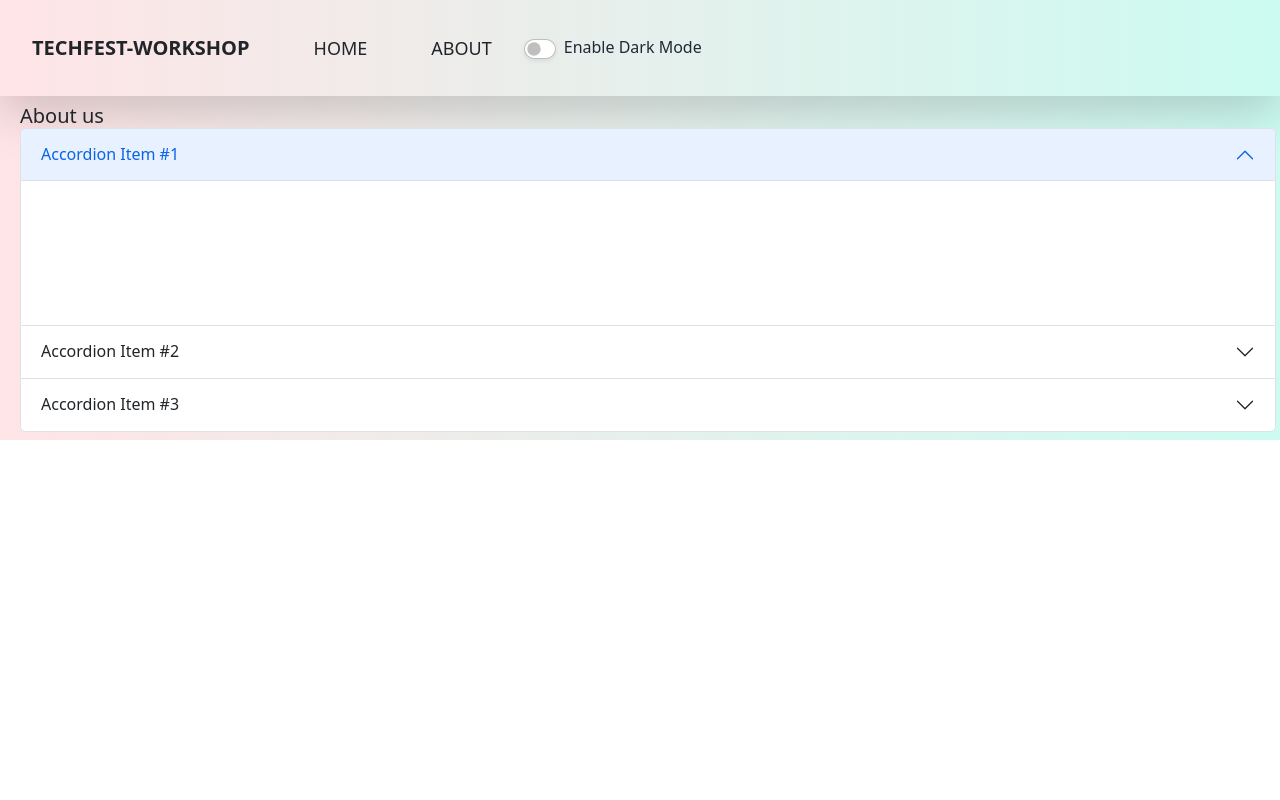
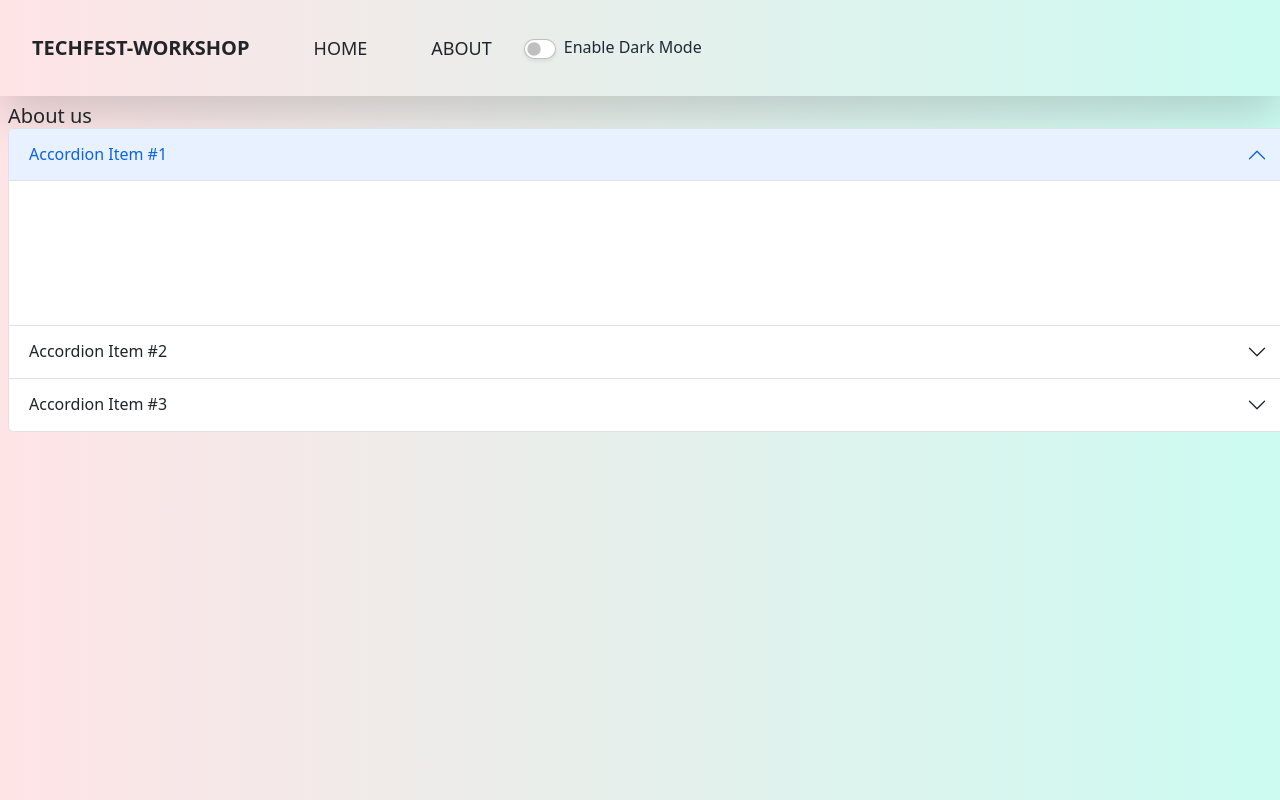
Before and after one commit to ShagunSG/WebD-Workshop, a React (Create React App) app: page /about in a window 1280 px wide. Built offline with nearby package versions, Linux system fonts and the light colour scheme.

Commit message:
again, forgot

```diff
--- a/src/components/About.js
+++ b/src/components/About.js
@@ -2,7 +2,7 @@ import React from 'react'
 
 export default function About() {
     return (
-        <div className="mx-2 my-2 container text-xl">
+        <div className="mx-2 my-2 h-[calc(100vh-112px)] w-screen text-xl overflow-y-hidden">
             <h1>About us</h1>
             <div className="accordion" id="accordionExample">
                 <div className="accordion-item">
--- a/src/components/LandingPage.js
+++ b/src/components/LandingPage.js
@@ -1,7 +1,5 @@
 import Navbar from './Navbar'
 import TextForm from './TextForm';
-import About from './About'
-import Doggy from './Doggy'
 import React from 'react';
 import useLocalStorage from 'use-local-storage';
 import {motion} from 'framer-motion';
@@ -32,9 +30,6 @@ export default function LandingPage() {
           <div className="container my-3">
            <TextForm/>
           </div>
-          <div className="container my-3"><About/></div>
-          <Doggy></Doggy>
-
         </motion.div>
     );
 }
--- a/src/components/Navbar.js
+++ b/src/components/Navbar.js
@@ -2,7 +2,6 @@ import React, { useState } from 'react'
 import PropTypes from 'prop-types'
 import '../App.css'
 import {motion} from 'framer-motion';
-// import { Link } from 'react-router-dom;
 
 export default function Navbar(props) {
 
@@ -15,9 +14,9 @@ export default function Navbar(props) {
     <>
 
       <div className='w-full h-24 flex flex-row shadow-lg border-b-1 border-black justify-left items-center bg-gradient-to-r from-rose-100 to-teal-100'>
-        <motion.div className='mx-8' animate={{y: move1? -10: 0}} onHoverStart={()=> {setMove1(!move1)}} onHoverEnd={()=> {setMove1(!move1)}}><h1 className='uppercase text-xl font-bold'><a href='/'>techfest-workshop</a></h1></motion.div>
+        <motion.div className='mx-8' animate={{y: move1? -10: 0}} onHoverStart={()=> {setMove1(!move1)}} onHoverEnd={()=> {setMove1(!move1)}}><h1 className='uppercase text-xl font-bold'><a href="/WebD-Workshop">techfest-workshop</a></h1></motion.div>
         <motion.div className='mx-8' animate={{y: move2? -10: 0}} onHoverStart={()=> {setMove2(!move2)}} onHoverEnd={()=> {setMove2(!move2)}}><h1 className='uppercase text-lg'>home </h1></motion.div>
-        <motion.div className='mx-8' animate={{y: move3? -10: 0}} onHoverStart={()=> {setMove3(!move3)}} onHoverEnd={()=> {setMove3(!move3)}}><h1 className='uppercase text-lg '><a href='src\components\About.js'>about</a></h1></motion.div>
+        <motion.div className='mx-8' animate={{y: move3? -10: 0}} onHoverStart={()=> {setMove3(!move3)}} onHoverEnd={()=> {setMove3(!move3)}}><h1 className='uppercase text-lg '><a href="/about">about</a></h1></motion.div>
         <div className=''></div>
         <div className="form-check form-switch">
         <input className="form-check-input appearance-none w-9 -ml-10 rounded-full float-left h-5 align-top bg-white bg-no-repeat bg-contain bg-gray-300 focus:outline-none cursor-pointer shadow-sm"
```
Lines whose indentation alone changed are shown as unchanged.
